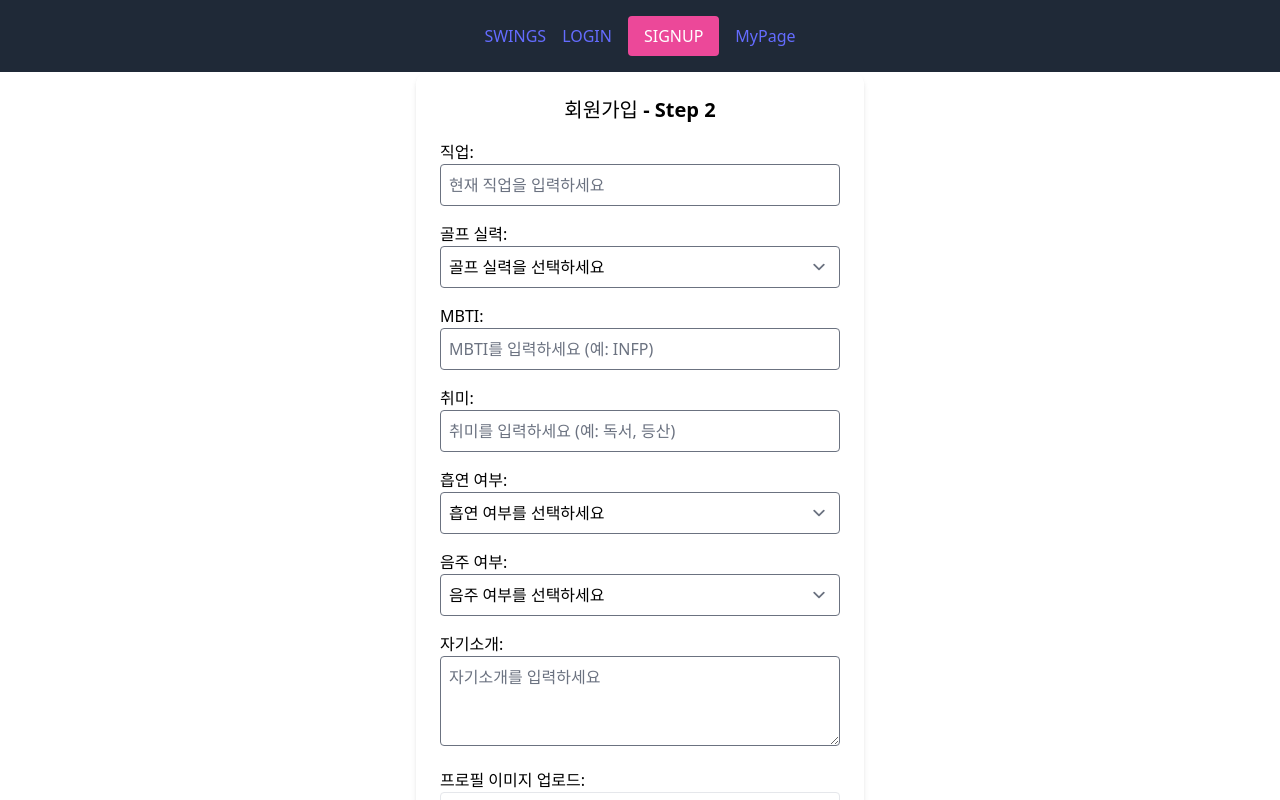
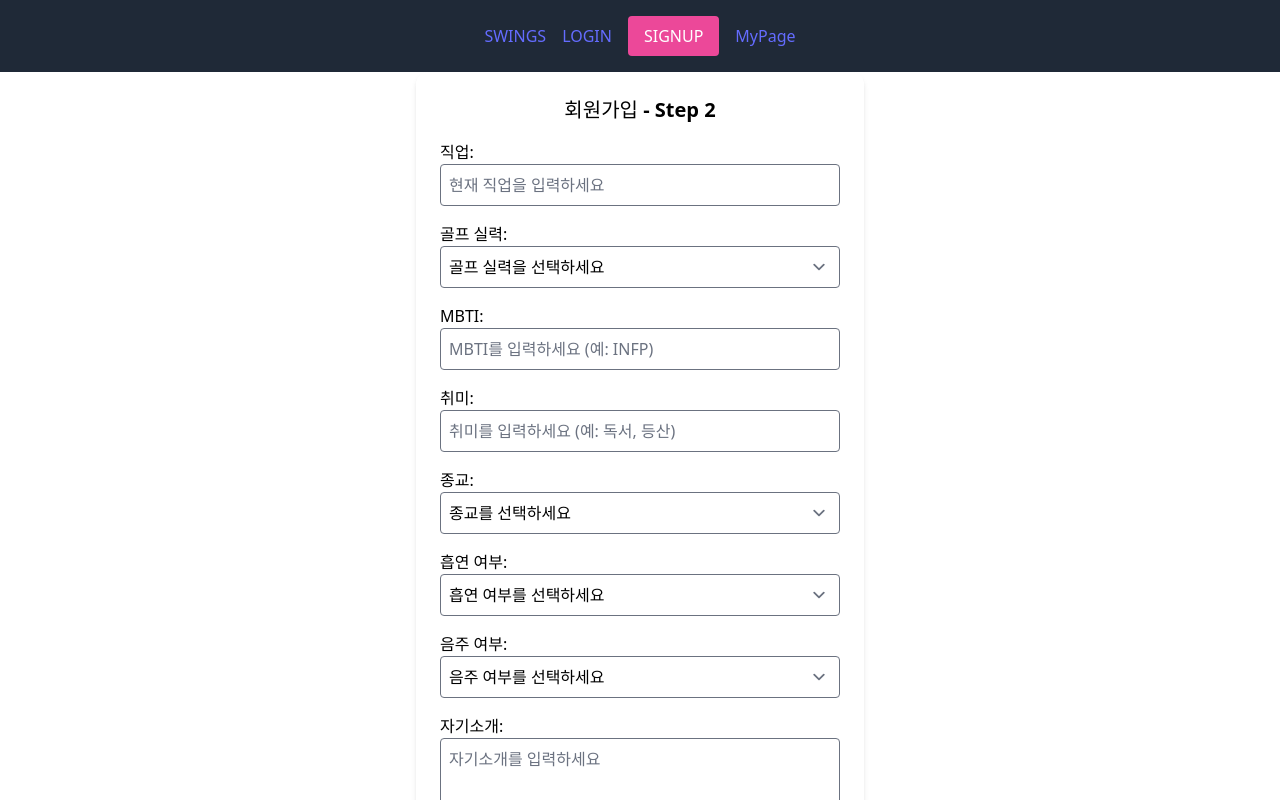
Before and after one commit to SWINGS-SOLOFF/SWINGS-FE, a React (Vite) app: page /signup in a window 1280 px wide. Both pictures are taken after a click on the button "다음 단계". Shown: the top 800 px of the page. Built offline with nearby package versions, Linux system fonts and the light colour scheme.

Commit message:
종교 기능 추가

```diff
--- a/src/components/StepOne.jsx
+++ b/src/components/StepOne.jsx
@@ -112,7 +112,7 @@ const StepOne = ({ formData, setFormData, nextStep }) => {
         전화번호:
         <input
           type="text"
-          placeholder="전화번호를 입력하세요 (예: 010-1234-5678)"
+          placeholder="전화번호를 입력하세요 (예: 01012345678)"
           className="w-full border p-2 rounded text-black"
           value={formData.phonenumber}
           onChange={(e) =>
--- a/src/components/StepTwo.jsx
+++ b/src/components/StepTwo.jsx
@@ -112,6 +112,25 @@ const StepTwo = ({ formData, setFormData, prevStep }) => {
           }
         />
       </label>
+      {/* 종교 선택 */}
+      <label className="block">
+        종교:
+        <select
+          className="w-full border p-2 rounded text-black"
+          value={formData.religion}
+          onChange={(e) =>
+            setFormData({ ...formData, religion: e.target.value })
+          }
+        >
+          <option value="">종교를 선택하세요</option>
+          <option value="none">무교</option>
+          <option value="christian">기독교</option>
+          <option value="catholic">천주교</option>
+          <option value="buddhist">불교</option>
+          <option value="etc">기타</option>
+        </select>
+      </label>
+
       {/* 흡연 여부 */}
       <label className="block">
         흡연 여부:
```
